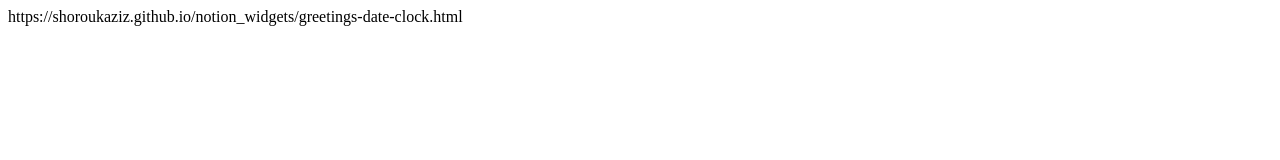
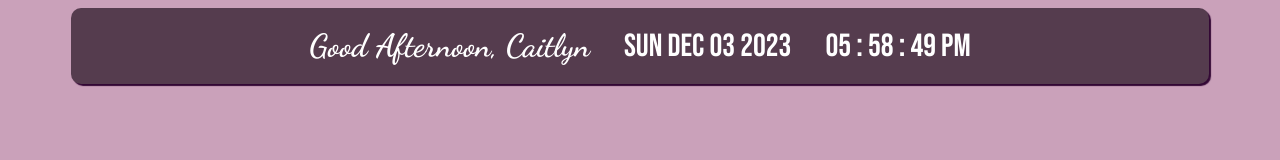
Before and after one commit to chp23/notion-greeting, a plain HTML site: page index.html in a window 1280 px wide. Drawn offline with Linux system fonts and the light colour scheme.

Commit message:
Update index.html

```diff
--- a/index.html
+++ b/index.html
@@ -1 +1,171 @@
-https://shoroukaziz.github.io/notion_widgets/greetings-date-clock.html
+<!-- original : https://codepen.io/SeanNorton/pen/LWBXQL -->
+<!DOCTYPE html>
+<html lang="en">
+<head>
+    <link href="https://fonts.googleapis.com/css2?family=Dancing+Script:wght@700&family=Bebas+Neue" rel="stylesheet">
+
+    <meta charset="UTF-8">
+    <meta name="viewport" content="width=device-width, initial-scale=1.0">
+    <title>greeting2</title>
+
+    <style>
+
+        /*CSS RESETS*/
+
+body{
+    background-color: #CAA1BA;
+    line-height: 1.6;
+
+}
+
+h1 {
+    margin-top: 0;
+}
+
+
+/*CSS START*/
+
+.full-table {
+    display: table;
+    height: 100%;
+    width: 100%;
+}
+
+.table-cell {
+    display: table-cell;
+    vertical-align: middle;
+    text-align: center;
+}
+
+.card {
+    padding: 10px 25px 10px 25px;
+    border-radius: 10px;
+    background: #553c4e;
+    width: 85vw;
+    color: #fff;
+    display: inline-block;
+    box-shadow: 2px 2px 1px 0px #330835;
+}
+
+.card:hover {
+    margin-top: 2px;
+    box-shadow: none;
+}
+
+.clock {
+    display: inline;
+    font-family: 'Bebas Neue', cursive;
+    font-size: 2em;
+
+}
+
+.time {
+    display: inline;
+    min-width: 37px;
+}
+
+.colon {
+    font-size: 1.1em;
+    display: inline-block;
+}
+
+.date {
+    display: inline;
+    min-width: 162px;
+    font-family: 'Bebas Neue', cursive;
+    font-size: 2em;
+    padding-right: 30px;
+}
+.greet{
+
+    display:inline;
+    font-family: 'Dancing Script', cursive;
+    font-size: 2rem;
+     padding-right: 30px;
+}
+
+    </style>
+</head>
+<body>
+    <link href="https://fonts.googleapis.com/css?family=Lobster|Roboto:400,700" rel="stylesheet">
+
+<div class="full-table">
+  <div class="table-cell">
+
+    <div class="card">
+        <div class="greet" id="greet"></div>
+      <div class="date" id="date"></div>
+      <div class="clock">
+        <div class="time" id="hour"></div>
+        <div class="colon">:</div>
+        <div class="time" id="min"></div>
+        <div class="colon">:</div>
+        <div class="time" id="sec"></div>
+      </div>
+    </div>
+
+  </div>
+</div>
+
+<script>
+    function date() {
+var today = new Date();
+document.getElementById('date').innerHTML = today.toDateString();
+}
+
+
+function clock() {
+var today = new Date();
+var hour = zeros(twelveHour(today.getHours()));
+var minutes = zeros(today.getMinutes());
+var seconds = zeros(today.getSeconds());
+if(today.getHours() >=12){
+    seconds+=" pm"
+}
+else{
+    seconds+=" am"
+}
+hrs = today.getHours();
+if (hrs < 12)
+        greet = 'Good Morning, Caitlyn';
+    else if (hrs >= 12 && hrs <= 17)
+        greet = 'Good Afternoon, Caitlyn';
+    else if (hrs >= 17 && hrs <= 24)
+        greet = 'Good Evening, Caitlyn';
+// console.log(today.toLocaleTimeString());
+document.getElementById('greet').innerHTML = greet;
+document.getElementById('hour').innerHTML = hour;
+document.getElementById('min').innerHTML = minutes;
+document.getElementById('sec').innerHTML = seconds;
+}
+
+function twelveHour(hour) {
+if (hour > 12) {
+    return hour -= 12
+} else if (hour === 0) {
+    return hour = 12;
+} else {
+    return hour
+}
+}
+
+// adds zero infront of single digit number
+function zeros(num) {
+if (num < 10) {
+    num = '0' + num
+};
+return num;
+}
+
+function dateTime() {
+date();
+clock();
+setTimeout(dateTime, 500);
+}
+
+dateTime()
+// END
+</script>
+
+</body>
+</html>
```
